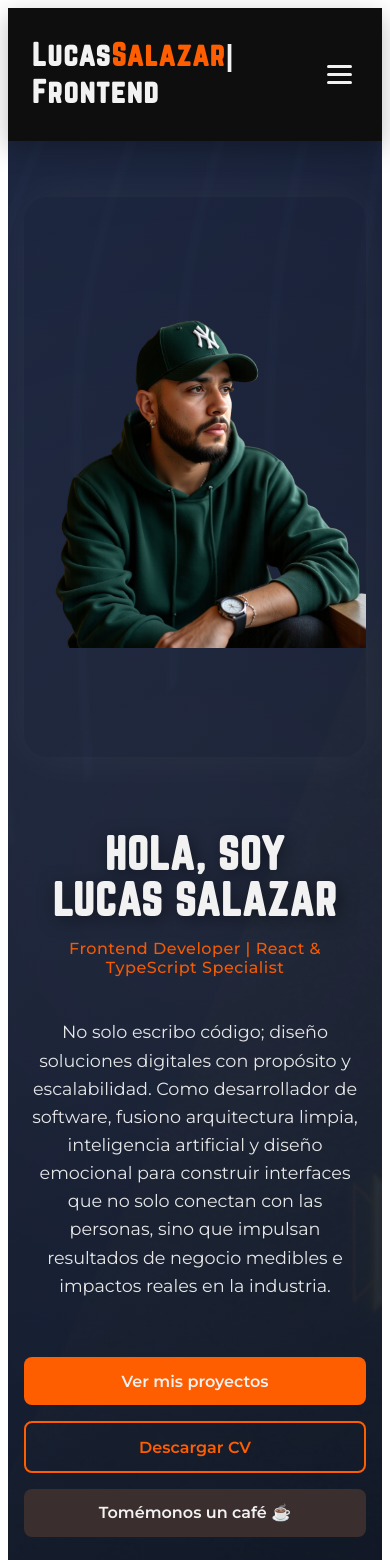
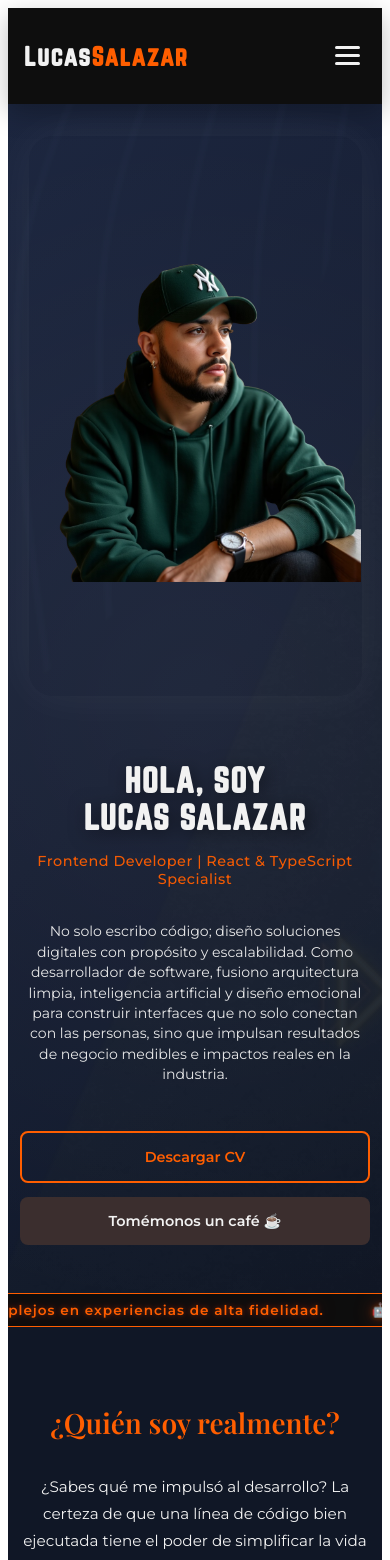
Before and after one commit to lucassalazar93/lucas-salazar-portfolio, a React (Vite) app: page / in a window 390 px wide. Shown: the top 1560 px of the page. Built offline with nearby package versions, Linux system fonts and the light colour scheme; a web font is replaced by a local one.

Commit message:
modificaciones para mejorar la experiencia de usuario en movil

```diff
--- a/src/components/ContactoSincero.css
+++ b/src/components/ContactoSincero.css
@@ -53,6 +53,7 @@
   transition: 0.3s ease all;
   font-family: var(--font-base);
   min-width: 180px;
+  min-height: 44px;
   justify-content: center;
   text-align: center;
 
--- a/src/components/Hero/Hero.css
+++ b/src/components/Hero/Hero.css
@@ -107,6 +107,7 @@
   border-radius: 16px;
   object-fit: contain;
   box-shadow: 0 25px 55px rgba(0, 0, 0, 0.35);
+  -webkit-user-select: none;
   user-select: none;
   pointer-events: none;
 }
@@ -267,10 +268,15 @@
 
 /* ───── Responsive ───── */
 @media (max-width: 768px) {
+  .hero {
+    padding: 2.5rem 0 4rem;
+  }
+
   .hero__content {
     flex-direction: column;
     text-align: center;
     gap: 2.5rem;
+    padding: 0 1rem;
   }
 
   .hero__text {
@@ -279,19 +285,90 @@
   }
 
   .hero__image {
-    max-width: 100%;
+    max-width: 90%;
+    margin: 0 auto;
+    order: -1;
   }
 
   .hero__text h1 {
-    font-size: 2.6rem;
+    font-size: clamp(2.2rem, 8vw, 2.8rem);
+    margin-bottom: 1rem;
+  }
+
+  .hero__subtitle {
+    font-size: clamp(0.95rem, 3vw, 1.1rem);
+  }
+
+  .hero__swiper {
+    min-height: 4rem;
+    margin-bottom: 2rem;
   }
 
   .hero__swiper p {
-    font-size: 1.1rem;
+    font-size: clamp(0.95rem, 2.5vw, 1.05rem);
+    line-height: 1.5;
+    padding: 0;
   }
 
-  .btn {
+  .hero__actions {
+    display: flex;
+    flex-direction: column;
+    align-items: center;
+    gap: 1rem;
+    margin-top: 1.5rem;
     width: 100%;
+  }
+
+  .hero__actions .btn {
+    width: calc(100% - 2rem);
+    max-width: 400px;
+    padding: 1rem 1.5rem;
+    font-size: 0.95rem;
     text-align: center;
+    box-sizing: border-box;
   }
 }
+
+@media (max-width: 480px) {
+  .hero {
+    padding: 2rem 0 3rem;
+  }
+
+  .hero__content {
+    padding: 0 0.75rem;
+  }
+
+  .hero__image {
+    max-width: 95%;
+  }
+
+  .hero__text h1 {
+    font-size: 2rem;
+    line-height: 1.15;
+  }
+
+  .hero__subtitle {
+    font-size: 0.9rem;
+    margin-bottom: 1.2rem;
+  }
+
+  .hero__swiper {
+    min-height: 5rem;
+  }
+
+  .hero__swiper p {
+    font-size: 0.88rem;
+    line-height: 1.45;
+  }
+
+  .hero__actions {
+    gap: 0.85rem;
+  }
+
+  .hero__actions .btn {
+    width: 100%;
+    max-width: 100%;
+    padding: 0.95rem 1.2rem;
+    font-size: 0.9rem;
+  }
+}
--- a/src/components/Hero/Hero.jsx
+++ b/src/components/Hero/Hero.jsx
@@ -99,12 +99,14 @@ const Hero = () => {
             ref={actionsRef}
             className={`hero__actions ${actionsVisible ? "is-visible" : ""}`}
           >
+            {/*
             <a
               href="https://lukbyte-my-website.vercel.app/servicios/ejemplos#"
               className="btn btn--primary"
             >
               Ver mis proyectos
             </a>
+            */}
             <a
               href="/CV_Lucas_Salazar_Frontend_Developer.pdf"
               className="btn btn--outline"
--- a/src/components/Navbar/Navbar.css
+++ b/src/components/Navbar/Navbar.css
@@ -90,23 +90,70 @@
 /* ───────── Responsive (Tablet y Móvil) ───────── */
 @media (max-width: 1024px) {
   .navbar__menu {
-    position: absolute;
-    top: 70px;
+    position: fixed;
+    top: 60px;
     left: 0;
     right: 0;
-    background: #101726;
+    bottom: 0;
+    background: rgba(16, 23, 38, 0.98);
+    -webkit-backdrop-filter: blur(12px);
+    backdrop-filter: blur(12px);
     flex-direction: column;
     align-items: center;
-    padding: 2rem 0;
-    transform: translateY(-200%);
-    transition: transform 0.3s ease-in-out;
+    justify-content: center;
+    padding: 2rem;
+    gap: 2.5rem;
+    transform: translateX(100%);
+    transition: transform 0.35s cubic-bezier(0.4, 0, 0.2, 1);
+    z-index: 999;
   }
 
   .navbar__menu.open {
-    transform: translateY(0);
+    transform: translateX(0);
+  }
+
+  .navbar__menu a {
+    font-size: 1.5rem;
+    padding: 0.5rem 1rem;
+    width: 100%;
+    text-align: center;
+    border-bottom: 2px solid transparent;
+    transition: all 0.3s ease;
+  }
+
+  .navbar__menu a:hover {
+    border-bottom-color: var(--color-orange);
+    transform: scale(1.05);
   }
 
   .navbar__toggle {
     display: flex;
+    z-index: 1001;
+  }
+
+  .navbar__toggle.active .bar:nth-child(1) {
+    transform: rotate(45deg) translate(5px, 5px);
+  }
+
+  .navbar__toggle.active .bar:nth-child(2) {
+    opacity: 0;
+  }
+
+  .navbar__toggle.active .bar:nth-child(3) {
+    transform: rotate(-45deg) translate(7px, -6px);
   }
 }
+
+@media (max-width: 480px) {
+  .navbar {
+    padding: 0.5rem 1rem;
+  }
+
+  .navbar__logo a {
+    font-size: 1.5rem;
+  }
+
+  .navbar__menu a {
+    font-size: 1.3rem;
+  }
+}
--- a/src/components/Navbar/Navbar.jsx
+++ b/src/components/Navbar/Navbar.jsx
@@ -32,7 +32,7 @@ const Navbar = () => {
         {/* Logo (animación slide-in definida en CSS) */}
         <h1 className="navbar__logo">
           <a href="#home" onClick={(e) => handleScroll(e, "home")}>
-            Lucas<span>Salazar</span>| Frontend
+            Lucas<span>Salazar</span>
           </a>
         </h1>
 
--- a/src/components/PersonalTouch.css
+++ b/src/components/PersonalTouch.css
@@ -93,7 +93,9 @@
   max-width: 240px;
   opacity: 0.85;
   filter: drop-shadow(0 0 8px rgba(255, 94, 0, 0.35));
-  transition: transform 0.35s ease, opacity 0.35s ease;
+  transition:
+    transform 0.35s ease,
+    opacity 0.35s ease;
 }
 
 .firma:hover {
@@ -103,6 +105,10 @@
 
 /* ---------- Responsive tweaks ---------- */
 @media (max-width: 1024px) {
+  .personal-touch {
+    padding: 5rem 1.2rem;
+  }
+
   .personal-quote {
     font-size: 1.6rem;
   }
@@ -115,9 +121,14 @@
 }
 
 @media (max-width: 768px) {
+  .personal-touch {
+    padding: 4rem 1rem;
+  }
+
   .personal-quote {
     font-size: 1.5rem;
     padding: 0 1rem;
+    line-height: 1.5;
   }
   .texto-personal {
     font-size: 0.93rem;
@@ -130,8 +141,13 @@
 }
 
 @media (max-width: 480px) {
+  .personal-touch {
+    padding: 3rem 0.75rem;
+  }
+
   .personal-quote {
-    font-size: 1.3rem;
+    font-size: 1.25rem;
+    line-height: 1.4;
   }
   .texto-personal {
     font-size: 0.9rem;
--- a/src/components/Proyectos.css
+++ b/src/components/Proyectos.css
@@ -41,6 +41,20 @@
   margin: 0 auto;
 }
 
+@media (max-width: 768px) {
+  .proyectos__grid {
+    grid-template-columns: repeat(auto-fit, minmax(280px, 1fr));
+    gap: 1.5rem;
+  }
+}
+
+@media (max-width: 520px) {
+  .proyectos__grid {
+    grid-template-columns: 1fr;
+    max-width: 400px;
+  }
+}
+
 /* ===== Tarjeta glass ===== */
 .proyecto__card {
   position: relative;
@@ -50,6 +64,7 @@
   border: 1px solid var(--card-br);
 
   /* glass */
+  -webkit-backdrop-filter: blur(14px);
   backdrop-filter: blur(14px);
 
   transition:
--- a/src/components/QuienSoy.css
+++ b/src/components/QuienSoy.css
@@ -21,7 +21,9 @@
   line-height: 1.8;
   opacity: 0;
   transform: translateX(-50px);
-  transition: opacity 1s ease-out 0.5s, transform 1s ease-out 0.5s;
+  transition:
+    opacity 1s ease-out 0.5s,
+    transform 1s ease-out 0.5s;
 }
 
 .quiensoy__text.visible {
@@ -59,7 +61,9 @@
   text-align: center;
   opacity: 0;
   transform: translateY(60px);
-  transition: opacity 1.3s ease-out 1.2s, transform 1.3s ease-out 1.2s;
+  transition:
+    opacity 1.3s ease-out 1.2s,
+    transform 1.3s ease-out 1.2s;
 }
 
 .quiensoy__img.visible {
@@ -76,23 +80,65 @@
 
 /* Responsivo */
 @media (max-width: 768px) {
+  .quiensoy {
+    padding: 4rem 1rem;
+  }
+
   .quiensoy__container {
     flex-direction: column;
     text-align: center;
+    gap: 2.5rem;
   }
 
   .quiensoy__text {
-    transform: translateY(40px);
+    transform: translateY(20px);
     text-align: center;
-    transition: opacity 0.4s ease-out, transform 0.4s ease-out; /* optimizado */
+    transition:
+      opacity 0.4s ease-out,
+      transform 0.4s ease-out;
+    font-size: 1rem;
   }
 
   .quiensoy__text.visible {
     transform: translateY(0);
   }
 
+  .quiensoy__text h2 {
+    font-size: 2rem;
+    margin-bottom: 1.5rem;
+  }
+
+  .quiensoy__frases li {
+    font-size: 1rem;
+    justify-content: center;
+  }
+
   .quiensoy__img {
-    margin-top: 2rem;
-    transition: opacity 0.5s ease-out, transform 0.5s ease-out; /* optimizado */
+    margin-top: 0;
+    transition:
+      opacity 0.5s ease-out,
+      transform 0.5s ease-out;
   }
 }
+
+@media (max-width: 480px) {
+  .quiensoy {
+    padding: 3rem 0.75rem;
+  }
+
+  .quiensoy__text {
+    font-size: 0.95rem;
+  }
+
+  .quiensoy__text h2 {
+    font-size: 1.75rem;
+  }
+
+  .quiensoy__frases li {
+    font-size: 0.95rem;
+  }
+
+  .quiensoy__img img {
+    max-width: 100%;
+  }
+}
--- a/src/styles/globals.css
+++ b/src/styles/globals.css
@@ -57,6 +57,9 @@ body {
   color: var(--color-text-light);
   font-size: 16px;
   line-height: 1.6;
+  overflow-x: hidden;
+  -webkit-font-smoothing: antialiased;
+  -moz-osx-font-smoothing: grayscale;
 }
 
 /* ───────────────────────────────
@@ -82,7 +85,9 @@ button {
   cursor: pointer;
   border: none;
   outline: none;
-  transition: background 0.3s ease, color 0.3s ease;
+  transition:
+    background 0.3s ease,
+    color 0.3s ease;
 }
 
 section {
@@ -132,6 +137,9 @@ span {
   text-align: center;
   text-decoration: none;
   transition: all 0.3s ease-in-out;
+  cursor: pointer;
+  border: none;
+  font-family: inherit;
 }
 
 .btn--primary {
@@ -141,6 +149,7 @@ span {
 
 .btn--primary:hover {
   background: var(--color-accent-hover);
+  transform: translateY(-2px);
 }
 
 .btn--outline {
@@ -153,3 +162,73 @@ span {
   background: var(--color-accent);
   color: var(--color-text-light);
 }
+
+/* ───────────────────────────────
+   7. RESPONSIVE GLOBAL
+─────────────────────────────── */
+@media (max-width: 768px) {
+  :root {
+    --section-padding: 3rem;
+  }
+
+  body {
+    font-size: 15px;
+  }
+
+  h1 {
+    font-size: clamp(2rem, 8vw, 3.5rem);
+  }
+
+  section {
+    padding: var(--section-padding) 0.75rem;
+  }
+
+  .btn {
+    padding: 0.8rem 1.5rem;
+    font-size: 0.95rem;
+  }
+}
+
+@media (max-width: 480px) {
+  :root {
+    --section-padding: 2.5rem;
+  }
+
+  body {
+    font-size: 14px;
+  }
+
+  .btn {
+    padding: 0.75rem 1.3rem;
+    font-size: 0.9rem;
+  }
+}
+
+/* ───────────────────────────────
+   8. OPTIMIZACIONES DE PERFORMANCE
+─────────────────────────────── */
+
+/* Reducir animaciones en dispositivos con poco rendimiento */
+@media (prefers-reduced-motion: reduce) {
+  *,
+  *::before,
+  *::after {
+    animation-duration: 0.01ms !important;
+    animation-iteration-count: 1 !important;
+    transition-duration: 0.01ms !important;
+  }
+}
+
+/* Mejorar scroll en móviles */
+@media (max-width: 768px) {
+  * {
+    -webkit-tap-highlight-color: rgba(255, 94, 0, 0.2);
+  }
+
+  /* Prevenir zoom en inputs en iOS */
+  input,
+  select,
+  textarea {
+    font-size: 16px;
+  }
+}
```
Also changed, not shown: src/components/Certificados.css (+61 -8 lines), src/components/Servicios.css (+49 -3 lines), src/components/Tecnologias.css (+36 -9 lines).
